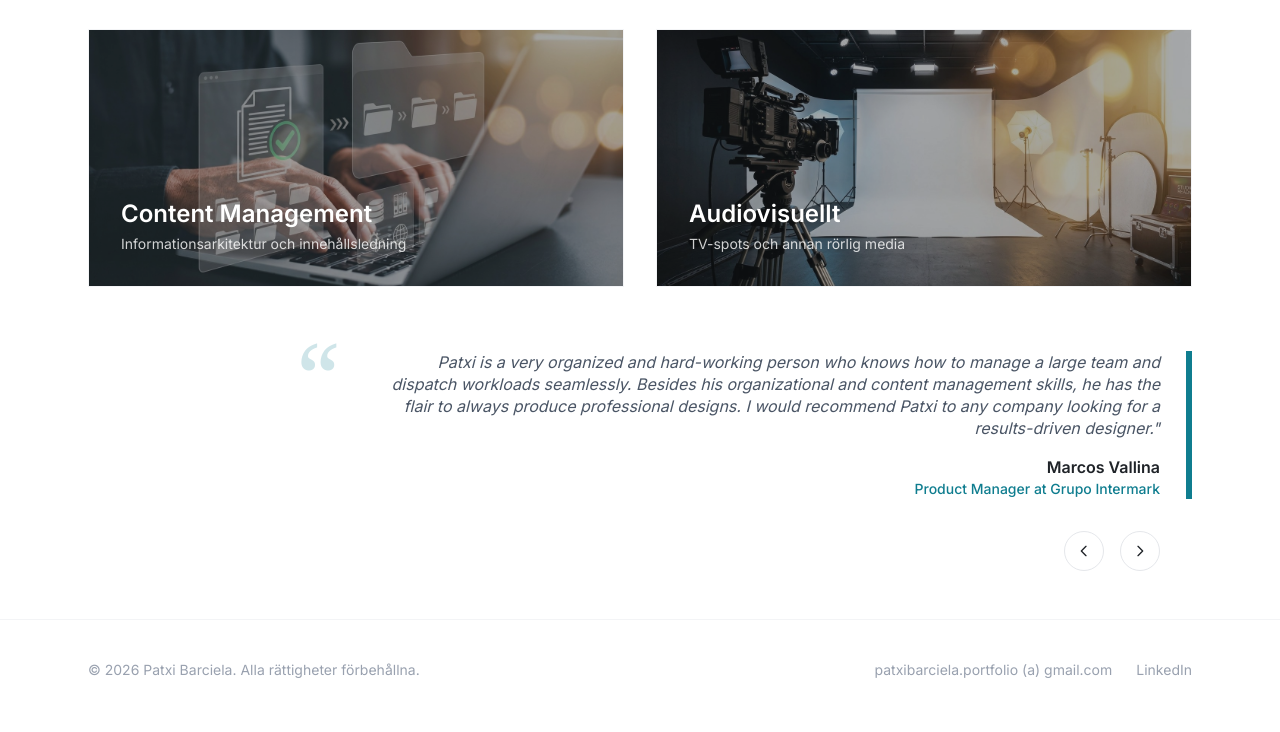
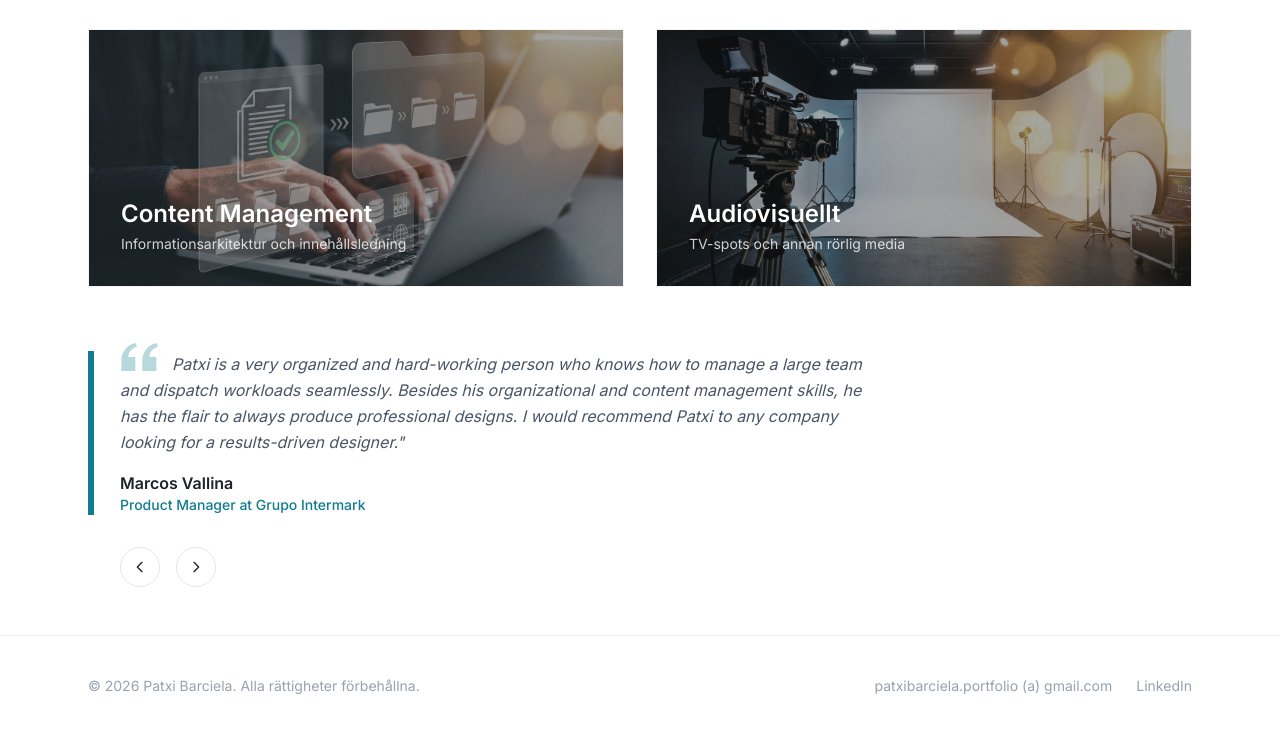
Before and after one commit to patxibarciela/portfolio, a website: page index.html in a window 1280 px wide. Shown: the part 963-1695 px from the top of the page. Drawn offline with nearby package versions, Linux system fonts and the light colour scheme; files that its build step writes are made by us from their sources.

Commit message:
Ajustes recomendaciones

```diff
--- a/index.html
+++ b/index.html
@@ -170,42 +170,45 @@
 
     <!-- ==================== TESTIMONIALS ==================== -->
     <section class="max-w-6xl mx-auto px-6 pb-12 -mt-12" lang="en">
-      <div class="max-w-4xl ml-auto pt-4">
-        <div class="relative pr-8">
+      <div class="max-w-[48.5rem] mr-auto pt-4">
+        <div class="relative pl-8">
           <span
-            class="absolute inset-y-0 right-0 w-1.5 bg-accent"
+            class="absolute inset-y-0 left-0 w-1.5 bg-accent"
             aria-hidden="true"
           ></span>
 
-          <div class="flex items-start gap-4">
-            <span
-              class="shrink-0 -mt-6 text-8xl leading-none text-accent/20 font-serif"
+          <svg
+            class="float-left mr-3 -mt-2 w-10 h-7 text-accent/30"
+            viewBox="0 0 32 24"
+            fill="currentColor"
             aria-hidden="true"
-              >&ldquo;</span
           >
+            <path d="M0 24V15.5C0 8 4 2 12 0L13.5 3C8 5 6 8.5 6 12H12V24H0Z" />
+            <path
+              d="M18 24V15.5C18 8 22 2 30 0L31.5 3C26 5 24 8.5 24 12H30V24H18Z"
+            />
+          </svg>
+
           <p
             id="testimonial-quote"
-              class="italic text-base text-gray-600 leading-snug text-right flex-1 pl-[14px] transition-opacity duration-300"
+            class="italic text-base text-gray-600 leading-relaxed text-left mb-4 transition-opacity duration-700"
           ></p>
-          </div>
 
-          <div class="mt-4 text-right">
           <p
             id="testimonial-name"
-              class="font-semibold text-base text-ink"
+            class="clear-left font-semibold text-base text-ink"
           ></p>
           <p
             id="testimonial-role"
             class="text-accent text-sm font-medium mb-8"
           ></p>
         </div>
-        </div>
 
-        <div class="flex items-center justify-end gap-4 mt-6 pr-8">
+        <div class="flex items-center justify-start gap-4 mt-6 pl-8">
           <button
             id="testimonial-prev"
             aria-label="Previous testimonial"
-            class="h-10 w-10 flex items-center justify-center border border-gray-200 rounded-full hover:border-accent hover:text-accent transition-colors"
+            class="h-10 w-10 flex items-center justify-center border border-gray-200 rounded-full hover:border-accent hover:text-accent transition-colors cursor-pointer"
           >
             <svg
               xmlns="http://www.w3.org/2000/svg"
@@ -225,7 +228,7 @@
           <button
             id="testimonial-next"
             aria-label="Next testimonial"
-            class="h-10 w-10 flex items-center justify-center border border-gray-200 rounded-full hover:border-accent hover:text-accent transition-colors"
+            class="h-10 w-10 flex items-center justify-center border border-gray-200 rounded-full hover:border-accent hover:text-accent transition-colors cursor-pointer"
           >
             <svg
               xmlns="http://www.w3.org/2000/svg"
--- a/js/testimonials-carousel.js
+++ b/js/testimonials-carousel.js
@@ -12,23 +12,17 @@ function renderTestimonial(index) {
     nameEl.textContent = item.name;
     roleEl.textContent = item.role;
     quoteEl.classList.remove("opacity-0");
-  }, 200);
+  }, 400);
 }
 
 function initTestimonialsCarousel() {
   const prevBtn = document.getElementById("testimonial-prev");
   const nextBtn = document.getElementById("testimonial-next");
-  if (
-    !prevBtn ||
-    !nextBtn ||
-    typeof TESTIMONIALS === "undefined" ||
-    TESTIMONIALS.length === 0
-  )
-    return;
+  if (!prevBtn || !nextBtn || typeof TESTIMONIALS === "undefined" || TESTIMONIALS.length === 0) return;
 
   let currentIndex = 0;
   let autoplayTimer = null;
-  const intervalMs = 10000;
+  const intervalMs = 15000;
 
   const goTo = (index) => {
     currentIndex = index;
```
Also changed, not shown: output.css. Lines whose indentation alone changed are shown as unchanged.
